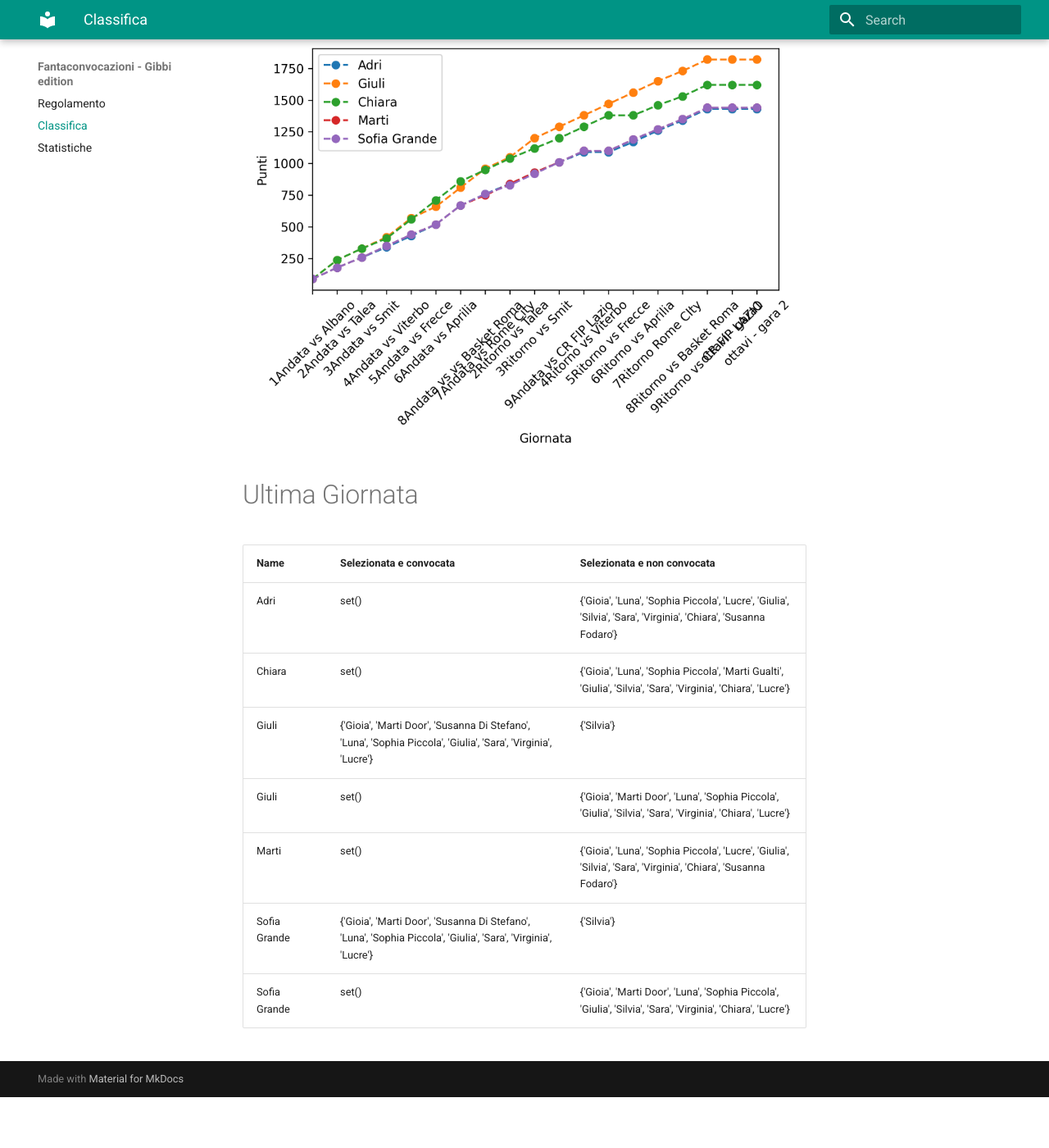
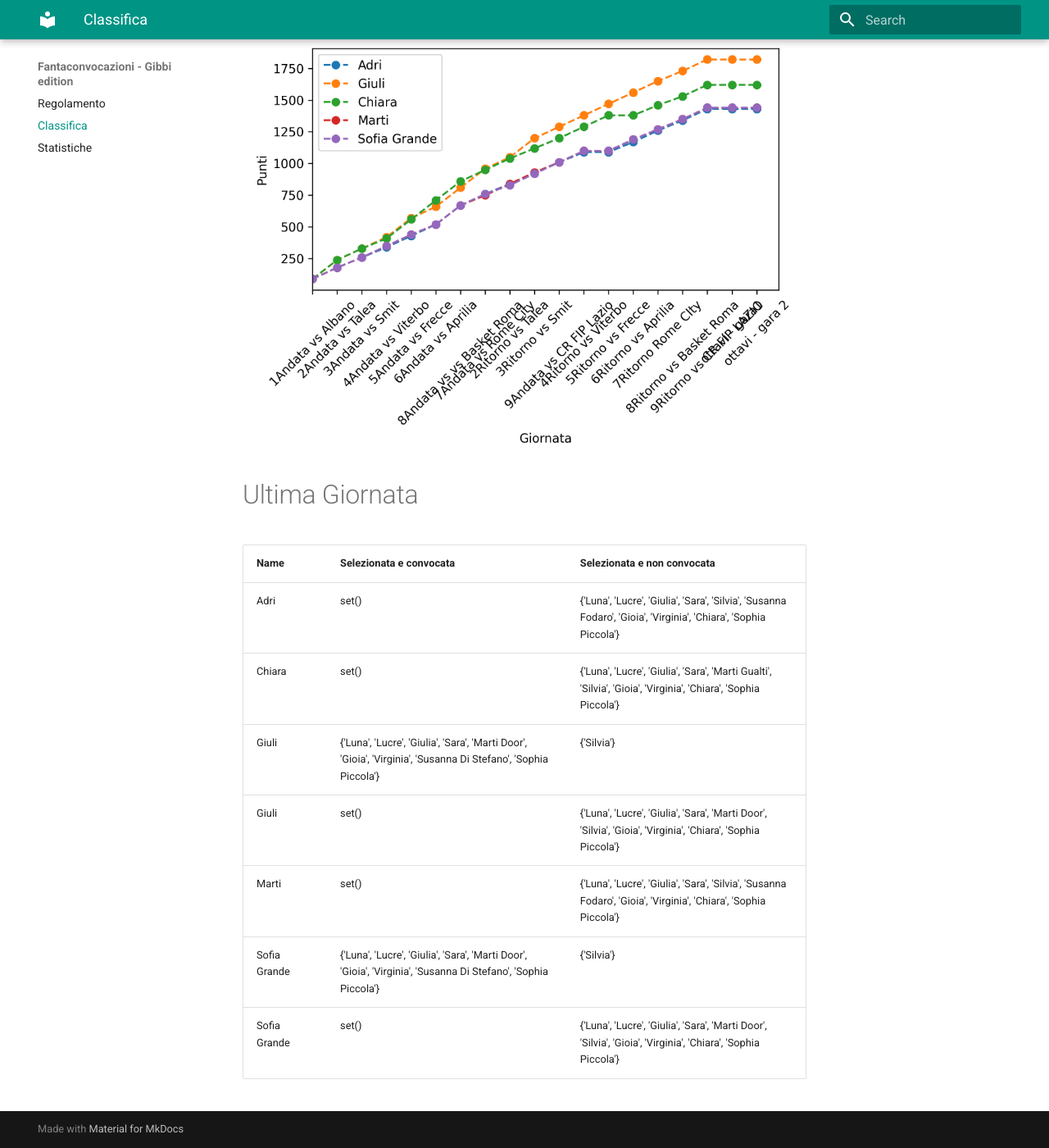
Before and after one commit to martinig94/fantagibbi, an MkDocs documentation site: the page built from docs/Classifica.md, in a window 1280 px wide and 1400 px high, scrolled down 565 px. Shown: the whole window at 82% size. Built offline with MkDocs 1.6.1 and Material for MkDocs 9.7.7, drawn with Linux system fonts in a browser that asks for light colours; before the commit the page ends 1903 px from its top, so only the background shows below that.

Commit message:
Auto-update from main.py

```diff
--- a/docs/Classifica.md
+++ b/docs/Classifica.md
@@ -18,11 +18,11 @@
 <!-- START_TABLE CORRECT -->
 | Name         | Selezionata e convocata                                                                                        | Selezionata e non convocata                                                                                      |
 |:-------------|:---------------------------------------------------------------------------------------------------------------|:-----------------------------------------------------------------------------------------------------------------|
-| Adri         | set()                                                                                                          | {'Gioia', 'Luna', 'Sophia Piccola', 'Lucre', 'Giulia', 'Silvia', 'Sara', 'Virginia', 'Chiara', 'Susanna Fodaro'} |
-| Chiara       | set()                                                                                                          | {'Gioia', 'Luna', 'Sophia Piccola', 'Marti Gualti', 'Giulia', 'Silvia', 'Sara', 'Virginia', 'Chiara', 'Lucre'}   |
-| Giuli        | {'Gioia', 'Marti Door', 'Susanna Di Stefano', 'Luna', 'Sophia Piccola', 'Giulia', 'Sara', 'Virginia', 'Lucre'} | {'Silvia'}                                                                                                       |
-| Giuli        | set()                                                                                                          | {'Gioia', 'Marti Door', 'Luna', 'Sophia Piccola', 'Giulia', 'Silvia', 'Sara', 'Virginia', 'Chiara', 'Lucre'}     |
-| Marti        | set()                                                                                                          | {'Gioia', 'Luna', 'Sophia Piccola', 'Lucre', 'Giulia', 'Silvia', 'Sara', 'Virginia', 'Chiara', 'Susanna Fodaro'} |
-| Sofia Grande | {'Gioia', 'Marti Door', 'Susanna Di Stefano', 'Luna', 'Sophia Piccola', 'Giulia', 'Sara', 'Virginia', 'Lucre'} | {'Silvia'}                                                                                                       |
-| Sofia Grande | set()                                                                                                          | {'Gioia', 'Marti Door', 'Luna', 'Sophia Piccola', 'Giulia', 'Silvia', 'Sara', 'Virginia', 'Chiara', 'Lucre'}     |
+| Adri         | set()                                                                                                          | {'Luna', 'Lucre', 'Giulia', 'Sara', 'Silvia', 'Susanna Fodaro', 'Gioia', 'Virginia', 'Chiara', 'Sophia Piccola'} |
+| Chiara       | set()                                                                                                          | {'Luna', 'Lucre', 'Giulia', 'Sara', 'Marti Gualti', 'Silvia', 'Gioia', 'Virginia', 'Chiara', 'Sophia Piccola'}   |
+| Giuli        | {'Luna', 'Lucre', 'Giulia', 'Sara', 'Marti Door', 'Gioia', 'Virginia', 'Susanna Di Stefano', 'Sophia Piccola'} | {'Silvia'}                                                                                                       |
+| Giuli        | set()                                                                                                          | {'Luna', 'Lucre', 'Giulia', 'Sara', 'Marti Door', 'Silvia', 'Gioia', 'Virginia', 'Chiara', 'Sophia Piccola'}     |
+| Marti        | set()                                                                                                          | {'Luna', 'Lucre', 'Giulia', 'Sara', 'Silvia', 'Susanna Fodaro', 'Gioia', 'Virginia', 'Chiara', 'Sophia Piccola'} |
+| Sofia Grande | {'Luna', 'Lucre', 'Giulia', 'Sara', 'Marti Door', 'Gioia', 'Virginia', 'Susanna Di Stefano', 'Sophia Piccola'} | {'Silvia'}                                                                                                       |
+| Sofia Grande | set()                                                                                                          | {'Luna', 'Lucre', 'Giulia', 'Sara', 'Marti Door', 'Silvia', 'Gioia', 'Virginia', 'Chiara', 'Sophia Piccola'}     |
 <!-- END_TABLE CORRECT -->
```
